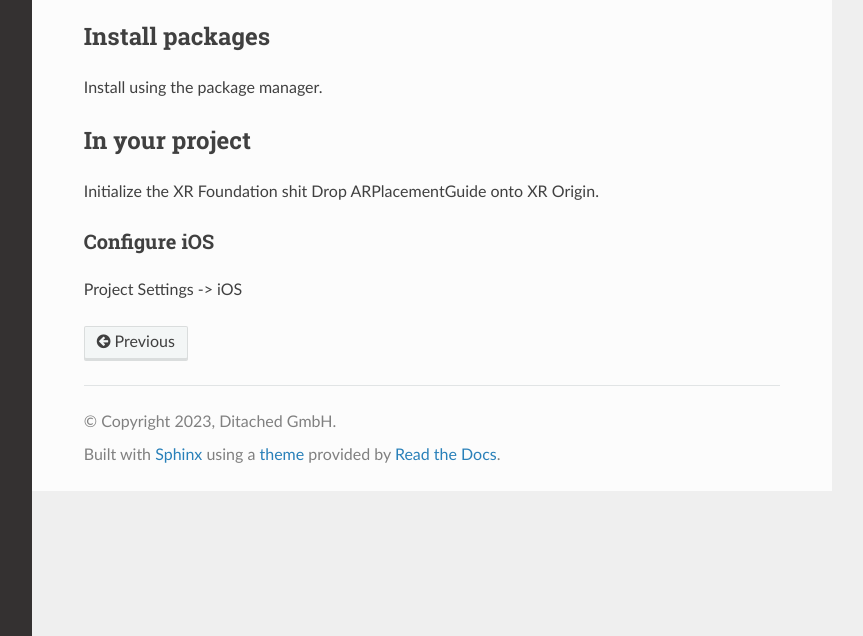
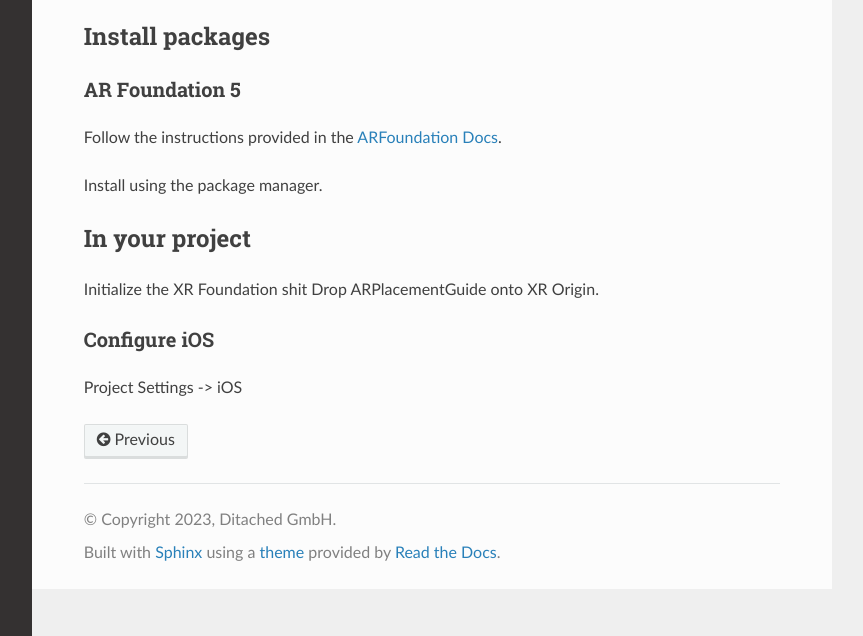
Before and after one commit to Ditached/ARPlacementKit-Docs, a Sphinx documentation site: the page built from docs/source/installation.rst, in a window 1280 px wide, cut to the strip 264-900 px from the top of the page. Shown: the whole strip, without its empty margins (268-1131 px from the left). Built offline with Sphinx 7.4.7 and the Read the Docs theme 2.0.0, drawn with Linux system fonts in a browser that asks for light colours.

Commit message:
Experimentation with sphinx hyperlinks

```diff
--- a/docs/source/installation.rst
+++ b/docs/source/installation.rst
@@ -7,6 +7,13 @@ Setup
 
 Install packages
 ================
+
+AR Foundation 5
+---------------
+
+Follow the instructions provided in the `ARFoundation Docs`_.
+
+
 
 Install using the package manager.
 
@@ -21,3 +28,7 @@ Configure iOS
 -------------
 
 Project Settings -> iOS
+
+
+
+.. _ARFoundation Docs: https://docs.unity3d.com/Packages/com.unity.xr.arfoundation@5.0/manual/project-setup/install-arfoundation.html
```
